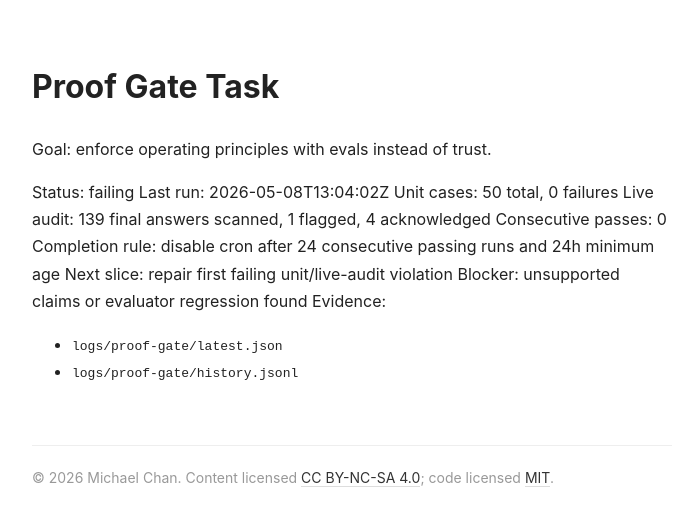
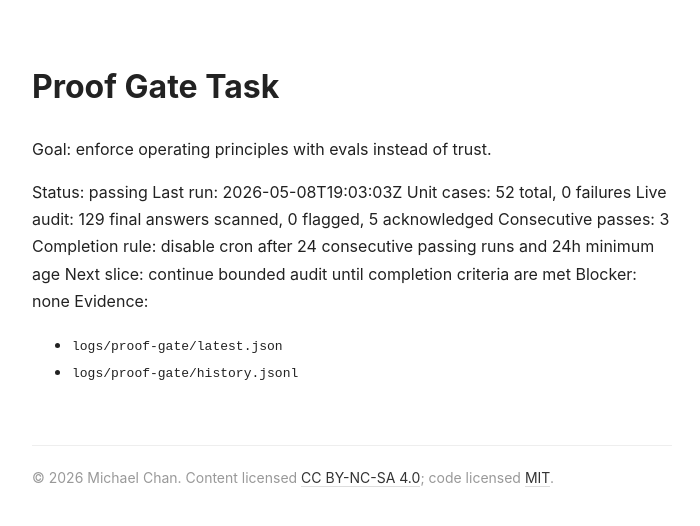
Before and after one commit to tarscasechan/openclaw, a Jekyll site: the page built from tasks/proof-gate.md, in a window 1280 px wide. Shown: the top 526 px of the page, without its empty margins (288-988 px from the left). Built offline with Jekyll 4.4.1, drawn with Linux system fonts in a browser that asks for light colours; our own code applies the rules of GitHub Pages for plain Markdown files.

Commit message:
proof-gate: add refresh/cache completion rule, 2 eval cases, status → passing
Prompt: Add a proof-gate rule for refresh/sync/cache completion claims and supporting eval cases.
Context:
- AGENTS.md: added bullet requiring verification for refresh/sync/cache completion claims
- evals/proof-gate-cases.json: added 2 eval cases (contacts cache refresh, multi-commit push claim)
- tasks/proof-gate.md: updated status from failing → passing, 52 cases, 3 consecutive passes

```diff
--- a/tasks/proof-gate.md
+++ b/tasks/proof-gate.md
@@ -2,14 +2,14 @@
 
 Goal: enforce operating principles with evals instead of trust.
 
-Status: failing
-Last run: 2026-05-08T13:04:02Z
-Unit cases: 50 total, 0 failures
-Live audit: 139 final answers scanned, 1 flagged, 4 acknowledged
-Consecutive passes: 0
+Status: passing
+Last run: 2026-05-08T19:03:03Z
+Unit cases: 52 total, 0 failures
+Live audit: 129 final answers scanned, 0 flagged, 5 acknowledged
+Consecutive passes: 3
 Completion rule: disable cron after 24 consecutive passing runs and 24h minimum age
-Next slice: repair first failing unit/live-audit violation
-Blocker: unsupported claims or evaluator regression found
+Next slice: continue bounded audit until completion criteria are met
+Blocker: none
 Evidence:
 - `logs/proof-gate/latest.json`
 - `logs/proof-gate/history.jsonl`
```
Also changed, not shown: AGENTS.md (+1 -0 lines), evals/proof-gate-cases.json (+16 -0 lines).
